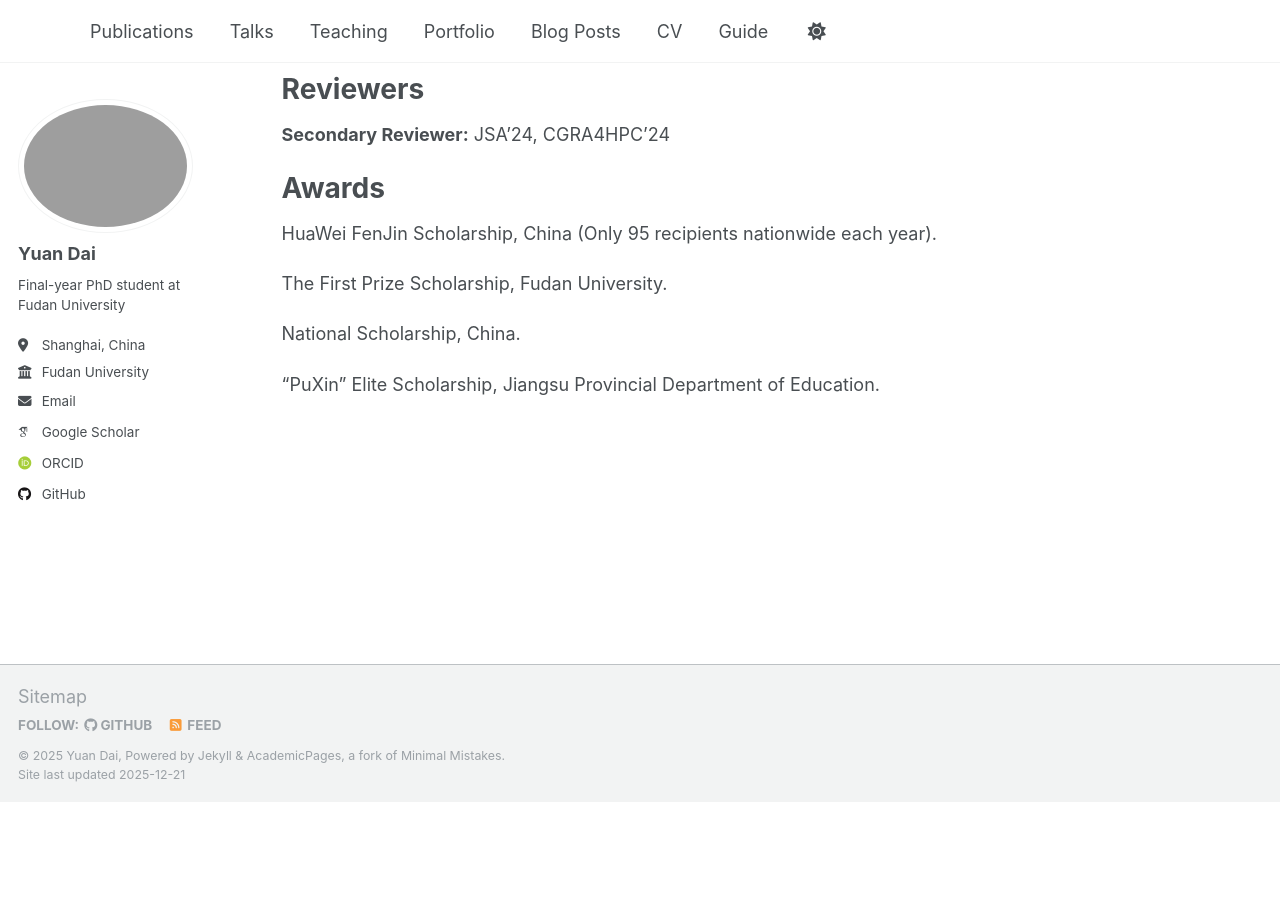
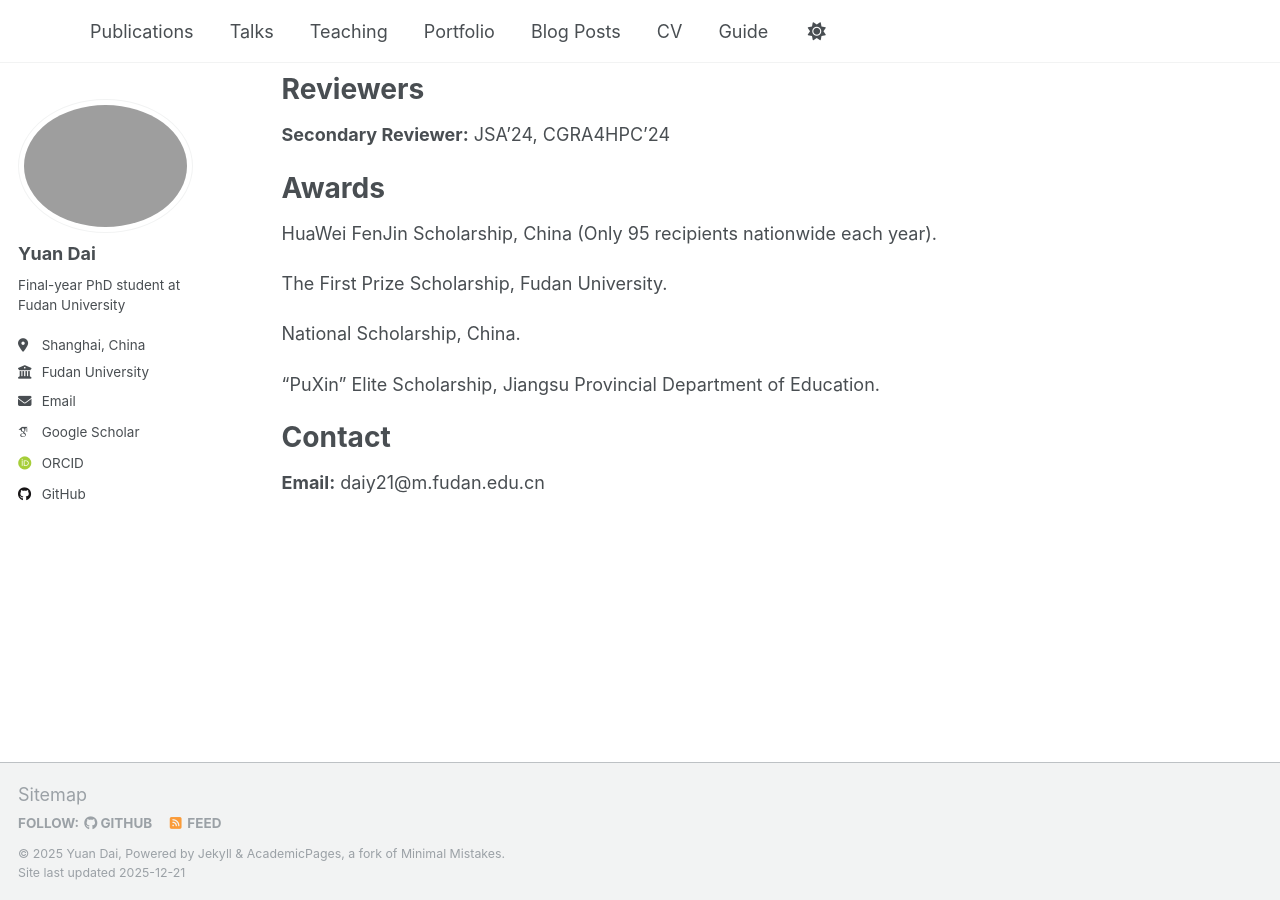
Before and after one commit to Dai-dirk/Dai-dirk.github.io, a Jekyll site: the page built from _pages/about.md, in a window 1280 px wide and 900 px high, scrolled down 1455 px. Built offline with Jekyll 4.4.1, drawn with Linux system fonts in a browser that asks for light colours; some web fonts are replaced; before the commit the page ends 2257 px from its top, so only the background shows below that.

Commit message:
Update about.md

```diff
--- a/_pages/about.md
+++ b/_pages/about.md
@@ -60,3 +60,7 @@ The First Prize Scholarship, Fudan University.
 National Scholarship, China.
 
 "PuXin" Elite Scholarship, Jiangsu Provincial Department of Education.
+
+Contact
+======
+**Email:** daiy21@m.fudan.edu.cn
```
